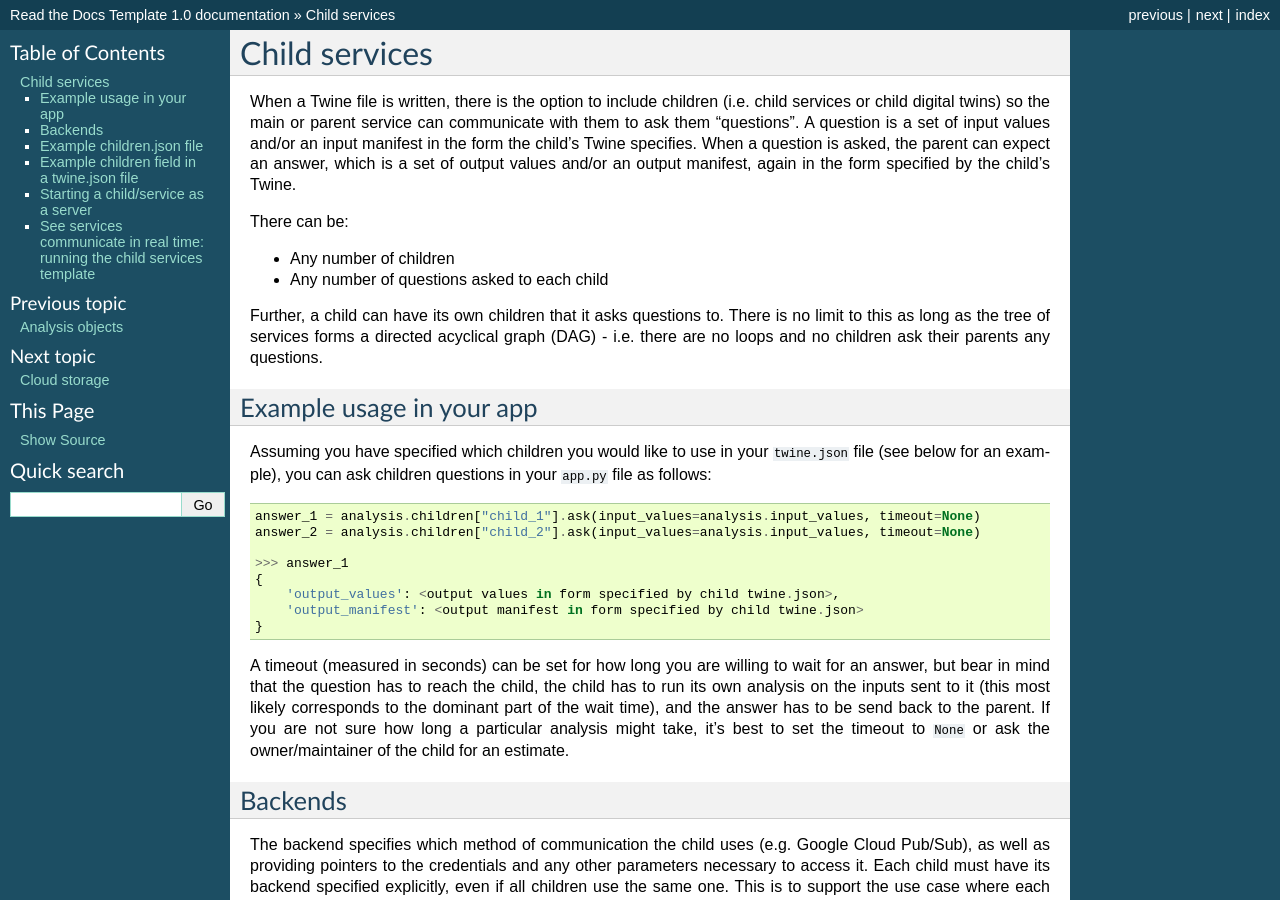
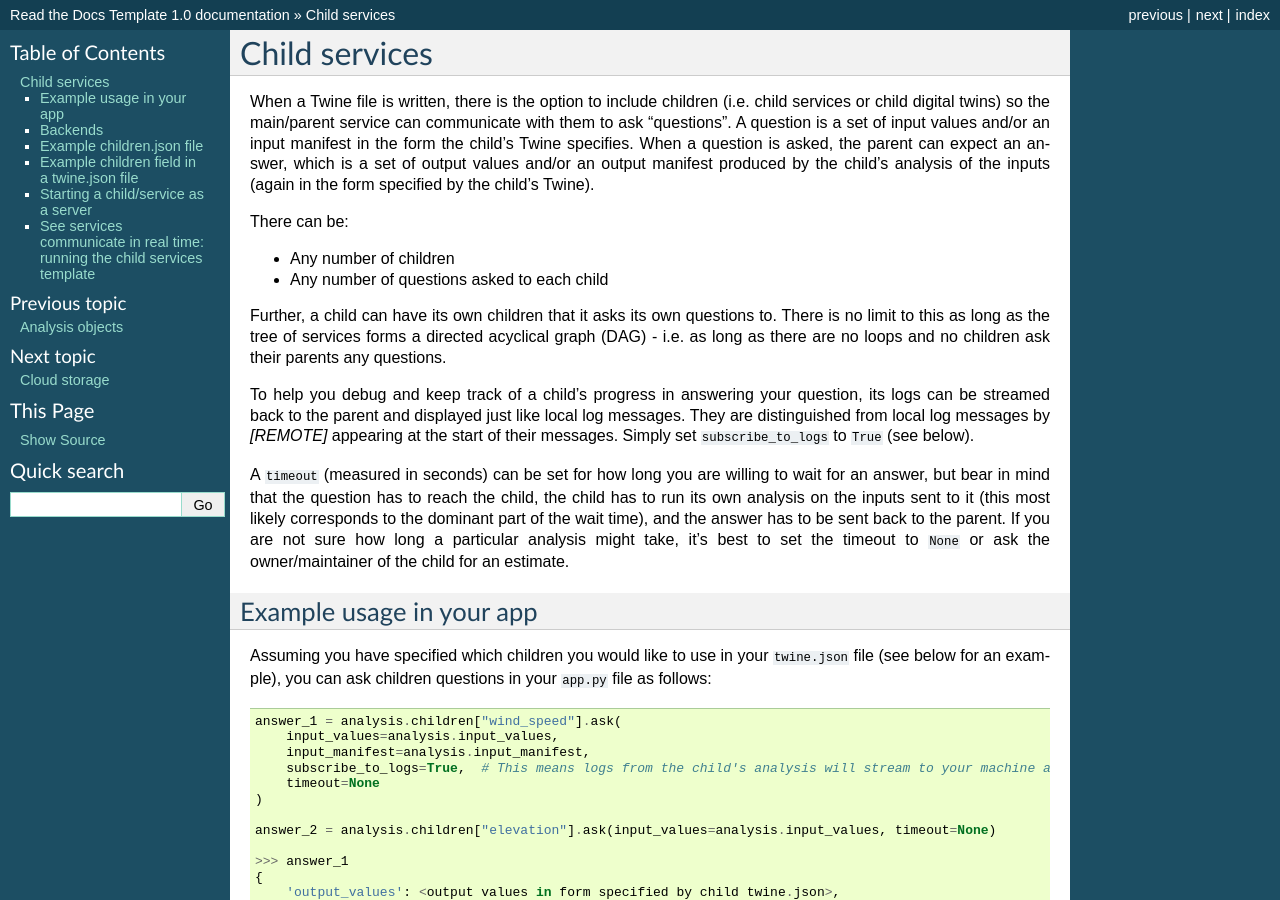
Before and after one commit to octue/octue-sdk-python, a Sphinx documentation site: the page built from docs/source/child_services.rst, in a window 1280 px wide and 900 px high. Built offline with Sphinx 7.4.7, drawn with Linux system fonts in a browser that asks for light colours.

Commit message:
DOC: Update child services documentation

```diff
--- a/docs/source/child_services.rst
+++ b/docs/source/child_services.rst
@@ -5,19 +5,29 @@ Child services
 ==============
 
 When a Twine file is written, there is the option to include children (i.e. child services or child digital twins) so
-the main or parent service can communicate with them to ask them "questions". A question is a set of input
-values and/or an input manifest in the form the child's Twine specifies. When a question is asked, the parent can expect
-an answer, which is a set of output values and/or an output manifest, again in the form specified by the child's Twine.
+the main/parent service can communicate with them to ask "questions". A question is a set of input values and/or an
+input manifest in the form the child's Twine specifies. When a question is asked, the parent can expect an answer,
+which is a set of output values and/or an output manifest produced by the child's analysis of the inputs (again in the
+form specified by the child's Twine).
 
 There can be:
 
 - Any number of children
 - Any number of questions asked to each child
 
-Further, a child can have its own children that it asks questions to. There is no limit to this as long as the tree of
-services forms a directed acyclical graph (DAG) - i.e. there are no loops and no children ask their parents any
-questions.
+Further, a child can have its own children that it asks its own questions to. There is no limit to this as long as the
+tree of services forms a directed acyclical graph (DAG) - i.e. as long as there are no loops and no children ask their
+parents any questions.
 
+To help you debug and keep track of a child's progress in answering your question, its logs can be streamed back to the
+parent and displayed just like local log messages. They are distinguished from local log messages by `[REMOTE]`
+appearing at the start of their messages. Simply set ``subscribe_to_logs`` to ``True`` (see below).
+
+A ``timeout`` (measured in seconds) can be set for how long you are willing to wait for an answer, but bear in mind
+that the question has to reach the child, the child has to run its own analysis on the inputs sent to it (this most
+likely corresponds to the dominant part of the wait time), and the answer has to be sent back to the parent. If you are
+not sure how long a particular analysis might take, it's best to set the timeout to ``None`` or ask the
+owner/maintainer of the child for an estimate.
 
 -------------------------
 Example usage in your app
@@ -28,21 +38,20 @@ you can ask children questions in your ``app.py`` file as follows:
 
 .. code-block:: python
 
-    answer_1 = analysis.children["child_1"].ask(input_values=analysis.input_values, timeout=None)
-    answer_2 = analysis.children["child_2"].ask(input_values=analysis.input_values, timeout=None)
+    answer_1 = analysis.children["wind_speed"].ask(
+        input_values=analysis.input_values,
+        input_manifest=analysis.input_manifest,
+        subscribe_to_logs=True,  # This means logs from the child's analysis will stream to your machine and appear like other logs.
+        timeout=None
+    )
+
+    answer_2 = analysis.children["elevation"].ask(input_values=analysis.input_values, timeout=None)
 
     >>> answer_1
     {
         'output_values': <output values in form specified by child twine.json>,
         'output_manifest': <output manifest in form specified by child twine.json>
     }
-
-
-A timeout (measured in seconds) can be set for how long you are willing to wait for an answer, but bear in mind that the
-question has to reach the child, the child has to run its own analysis on the inputs sent to it (this most likely
-corresponds to the dominant part of the wait time), and the answer has to be send back to the parent. If you are not
-sure how long a particular analysis might take, it's best to set the timeout to ``None`` or ask the owner/maintainer of
-the child for an estimate.
 
 
 --------
```
